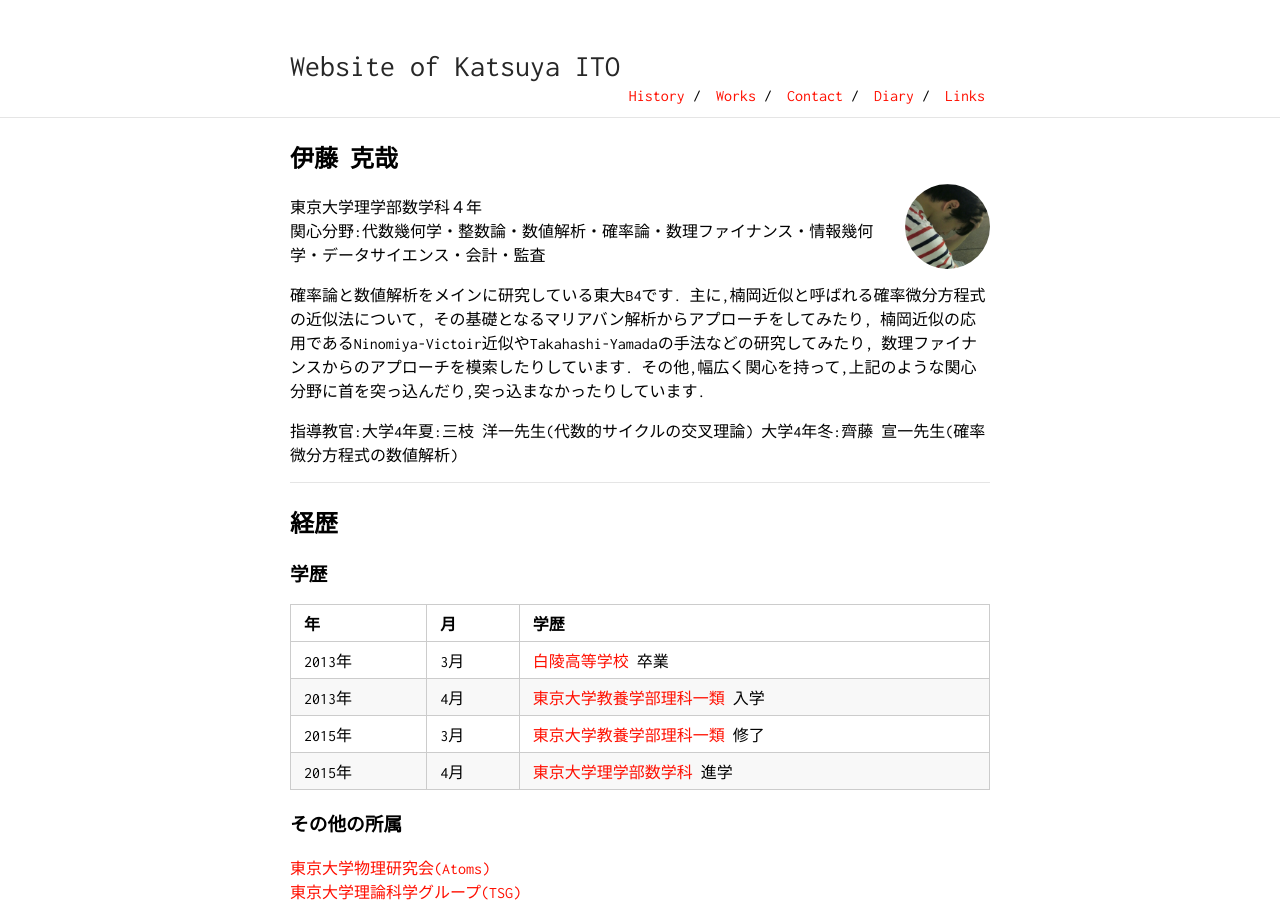
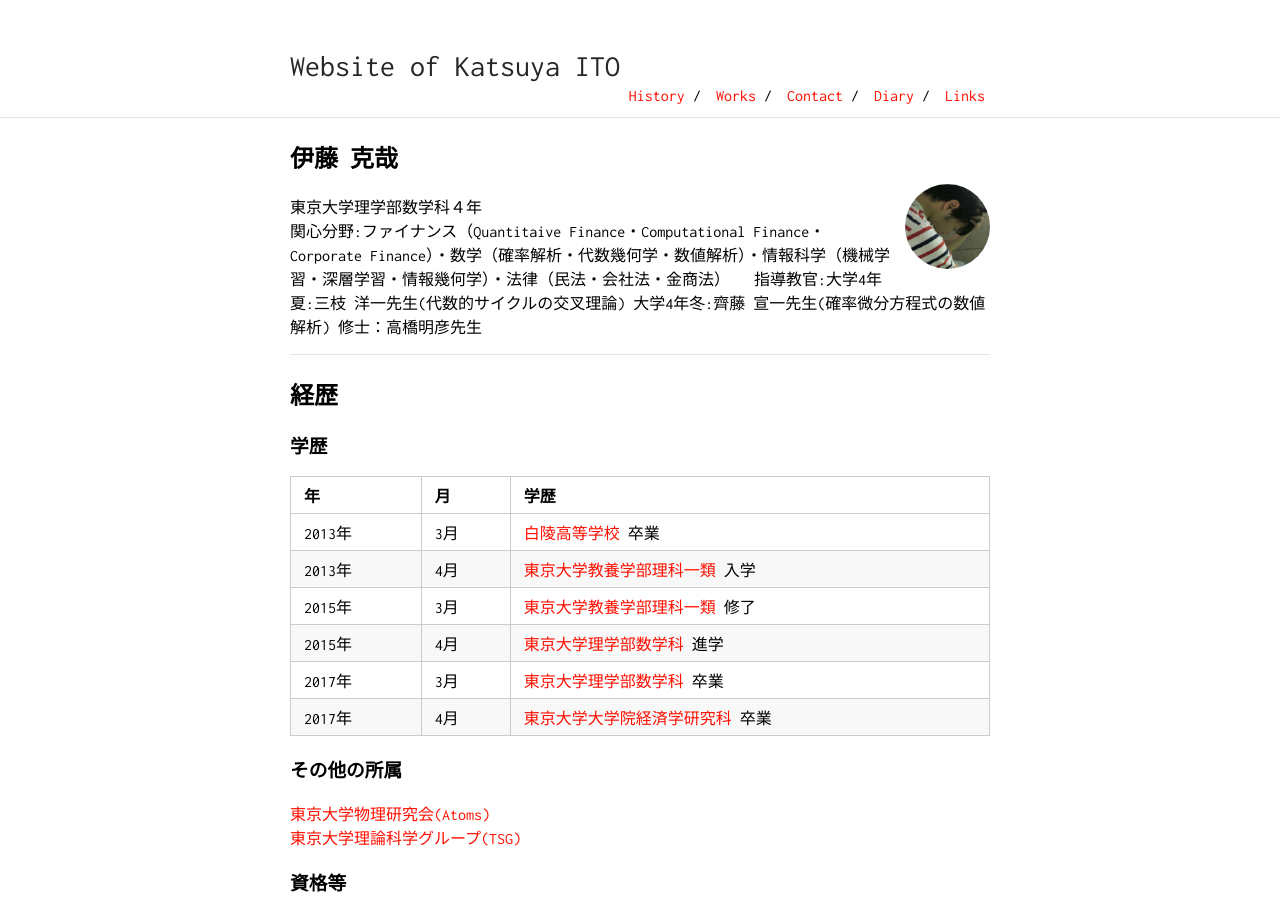
Before and after one commit to KatsuyaITO/KatsuyaITO.github.io, a Jekyll site: the page built from index.md, in a window 1280 px wide and 900 px high. Built offline with Jekyll 4.4.1, drawn with Linux system fonts in a browser that asks for light colours; our own code applies the rules of GitHub Pages for plain Markdown files; some of the changed text lies outside the part shown.

Commit message:
Update 2018

```diff
--- a/index.md
+++ b/index.md
@@ -7,18 +7,11 @@ layout: top
 <img class="profile-picture" src="k1ito.png">
 
 東京大学理学部数学科４年
-関心分野:代数幾何学・整数論・数値解析・確率論・数理ファイナンス・情報幾何学・データサイエンス・会計・監査
-
-確率論と数値解析をメインに研究している東大B4です.
-主に,楠岡近似と呼ばれる確率微分方程式の近似法について,
-その基礎となるマリアバン解析からアプローチをしてみたり,
-楠岡近似の応用であるNinomiya-Victoir近似やTakahashi-Yamadaの手法などの研究してみたり,
-数理ファイナンスからのアプローチを模索したりしています.
-その他,幅広く関心を持って,上記のような関心分野に首を突っ込んだり,突っ込まなかったりしています.
-
+関心分野:ファイナンス（Quantitaive Finance・Computational Finance・Corporate Finance）・数学（確率解析・代数幾何学・数値解析）・情報科学（機械学習・深層学習・情報幾何学）・法律（民法・会社法・金商法）
 
 指導教官:大学4年夏:三枝 洋一先生(代数的サイクルの交叉理論)
 大学4年冬:齊藤 宣一先生(確率微分方程式の数値解析)
+修士：高橋明彦先生
 
 ---
 
@@ -34,6 +27,9 @@ layout: top
 2013年|4月|[東京大学教養学部理科一類](http://www.c.u-tokyo.ac.jp/) 入学
 2015年|3月|[東京大学教養学部理科一類](http://www.c.u-tokyo.ac.jp/) 修了
 2015年|4月|[東京大学理学部数学科](http://www.ms.u-tokyo.ac.jp/index-j.html) 進学
+2017年|3月|[東京大学理学部数学科](http://www.ms.u-tokyo.ac.jp/index-j.html) 卒業
+2017年|4月|[東京大学大学院経済学研究科](http://www.e.u-tokyo.ac.jp/) 卒業
+
 
 
 ### その他の所属
```
Also changed, not shown: other parts of index.md (+0 -3 lines).
